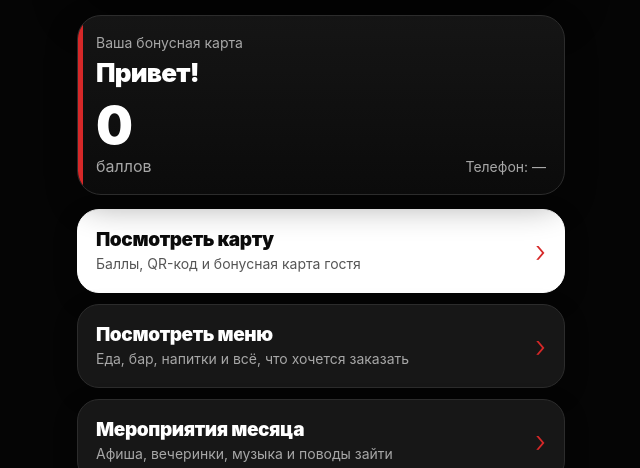
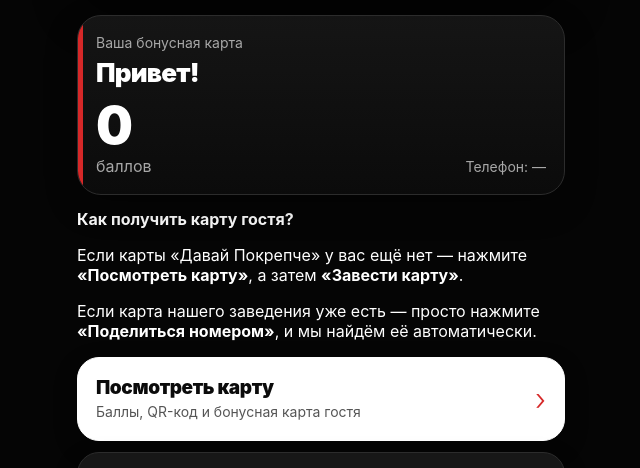
Before and after one commit to veronikagolidova-png/dpgosti, a plain HTML site: page index.html in a window 1280 px wide. Shown: the part 271-739 px from the top of the page, without its empty margins (319-959 px from the left). Drawn offline with Linux system fonts and the light colour scheme; no server answers.

Commit message:
Update index.html

```diff
--- a/index.html
+++ b/index.html
@@ -669,7 +669,19 @@
           </button>
         </div>
       </div>
-
+<div class="card-instruction">
+  <strong>Как получить карту гостя?</strong>
+
+  <p>
+    Если карты «Давай Покрепче» у вас ещё нет — нажмите
+    <b>«Посмотреть карту»</b>, а затем <b>«Завести карту»</b>.
+  </p>
+
+  <p>
+    Если карта нашего заведения уже есть — просто нажмите
+    <b>«Поделиться номером»</b>, и мы найдём её автоматически.
+  </p>
+</div>
       <div class="menu-grid">
         <button class="menu-btn menu-btn-main" onclick="showScreen('cardScreen')">
           <div class="menu-btn-content">
```
